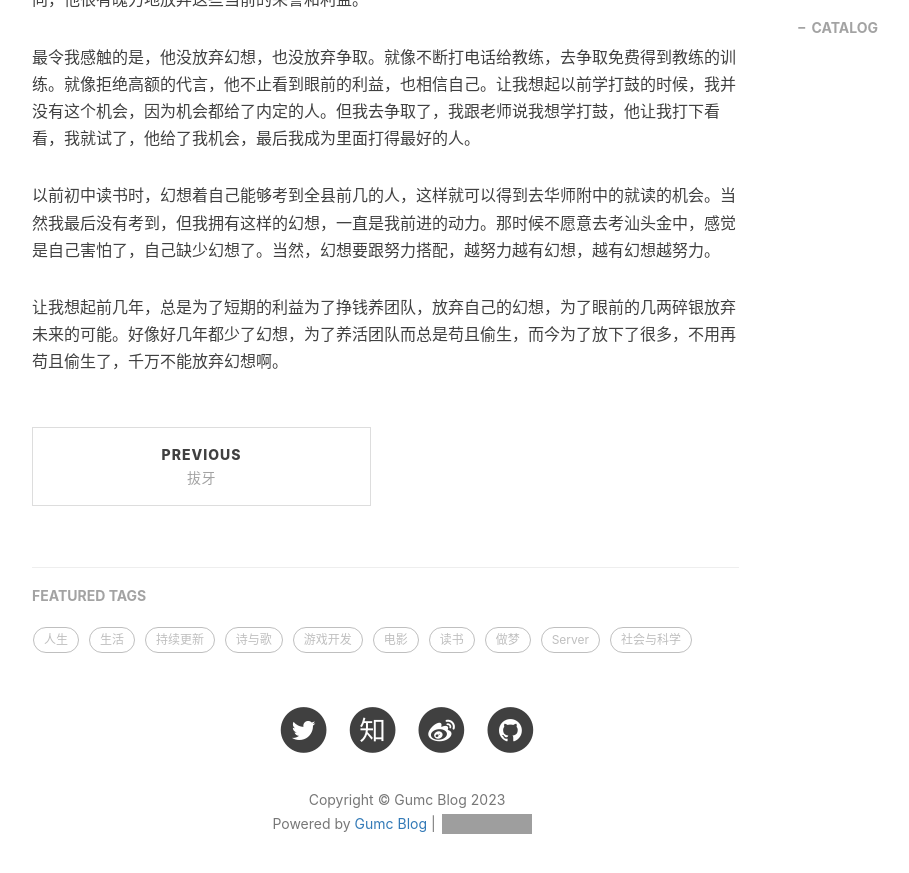
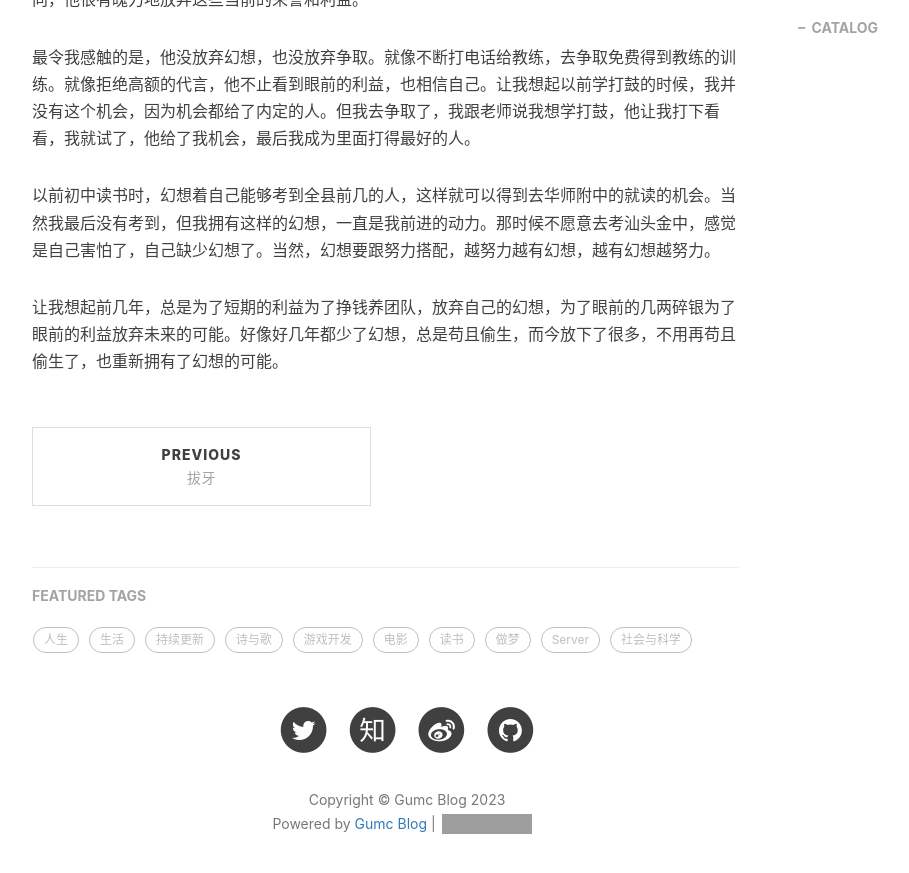
Before and after one commit to gumcstronger/gumcstronger.github.io, a Jekyll site: the page built from _posts/2023/2023-06-04-king-richard.md, in a window 1280 px wide and 900 px high, scrolled down 782 px. Shown: the top 873 px of the window, without its empty margins (233-1142 px from the left). Built offline with Jekyll 4.4.1, drawn with Linux system fonts in a browser that asks for light colours; comment, search, counter and statistics services are not loaded; grey boxes are pictures that could not be loaded.

Commit message:
Update 2023-06-04-king-richard.md

```diff
--- a/_posts/2023/2023-06-04-king-richard.md
+++ b/_posts/2023/2023-06-04-king-richard.md
@@ -19,4 +19,4 @@ tags:
 
 以前初中读书时，幻想着自己能够考到全县前几的人，这样就可以得到去华师附中的就读的机会。当然我最后没有考到，但我拥有这样的幻想，一直是我前进的动力。那时候不愿意去考汕头金中，感觉是自己害怕了，自己缺少幻想了。当然，幻想要跟努力搭配，越努力越有幻想，越有幻想越努力。
 
-让我想起前几年，总是为了短期的利益为了挣钱养团队，放弃自己的幻想，为了眼前的几两碎银放弃未来的可能。好像好几年都少了幻想，为了养活团队而总是苟且偷生，而今为了放下了很多，不用再苟且偷生了，千万不能放弃幻想啊。
+让我想起前几年，总是为了短期的利益为了挣钱养团队，放弃自己的幻想，为了眼前的几两碎银为了眼前的利益放弃未来的可能。好像好几年都少了幻想，总是苟且偷生，而今放下了很多，不用再苟且偷生了，也重新拥有了幻想的可能。
```
